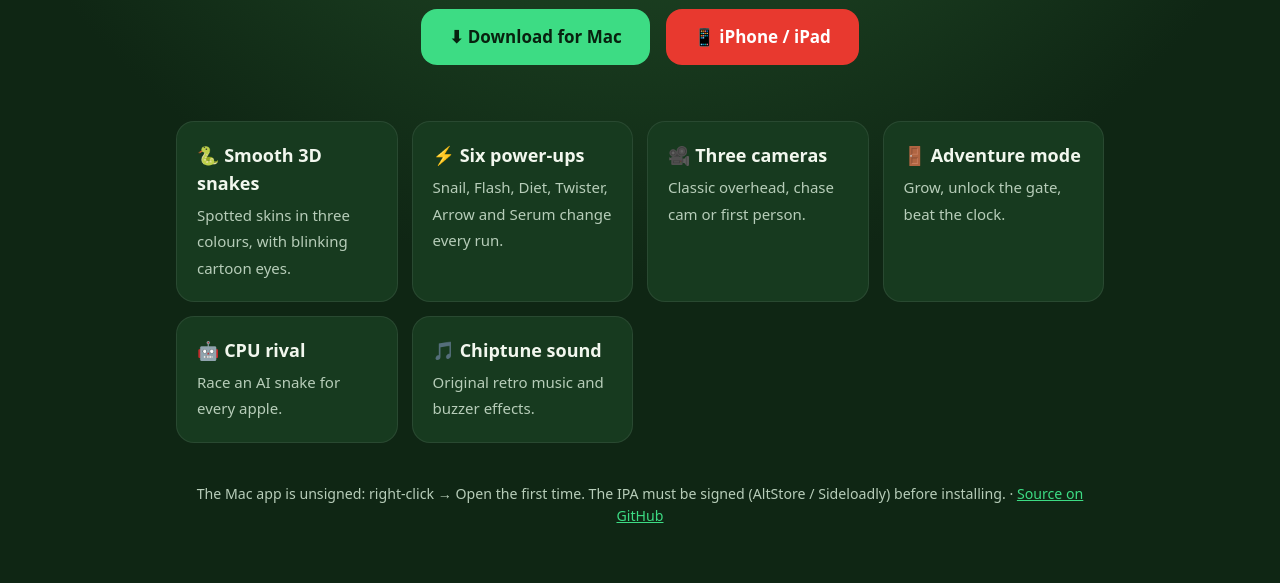
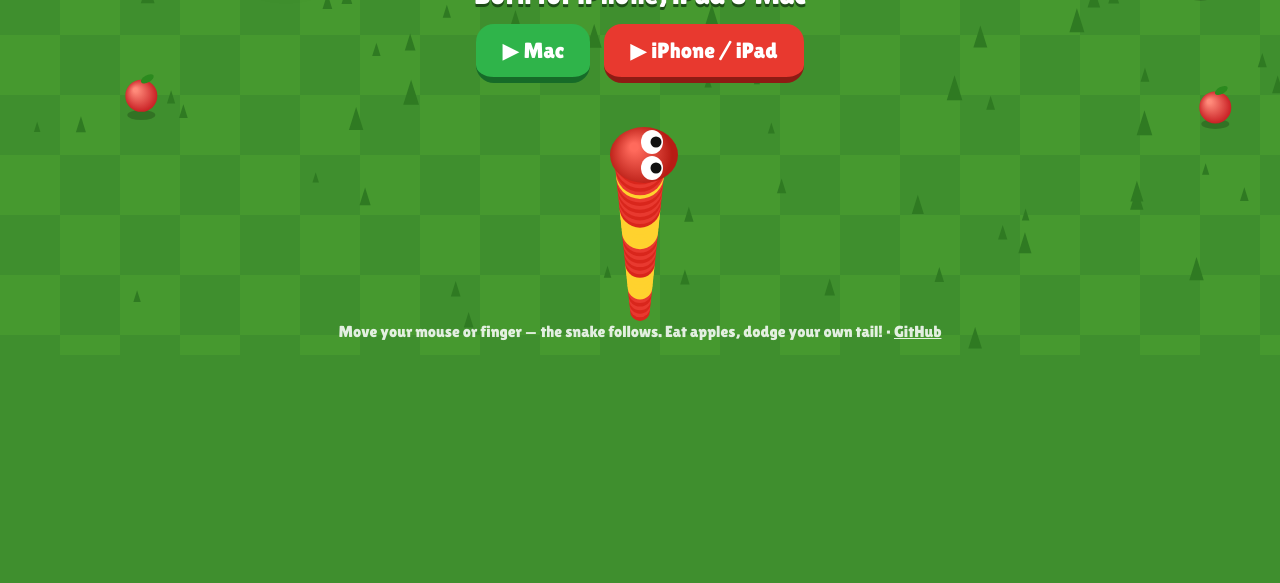
Before and after one commit to harkhowalia-1/Snakeroo3D, a plain HTML site: page docs/index.html in a window 1280 px wide. Shown: the part 445-1028 px from the top of the page. After the commit the page ends 800 px from the top, so only its background shows below. Drawn offline with Linux system fonts and the light colour scheme.

Commit message:
Playable game-style website

```diff
--- a/docs/index.html
+++ b/docs/index.html
@@ -1,13 +1,37 @@
 <!doctype html><html lang="en"><head><meta charset="utf-8"><meta name="viewport" content="width=device-width,initial-scale=1"><title>Snakeroo 3D</title><link rel="icon" href="icon.png">
-<style>:root{--bg:#0f2614;--card:#173a1f;--fg:#f2f7ee;--mut:#b7cdb9;--ac:#3ddc84;--red:#e8392f}*{box-sizing:border-box}body{margin:0;background:radial-gradient(circle at 50% 0,#2a5f31,var(--bg) 60%);color:var(--fg);font:17px/1.55 system-ui,sans-serif}
-.w{max-width:960px;margin:auto;padding:56px 16px;text-align:center}.hero img{width:180px;border-radius:40px;box-shadow:0 20px 60px #000a;animation:b 3s ease-in-out infinite}@keyframes b{50%{transform:translateY(-10px) rotate(-2deg)}}
-h1{font-size:clamp(40px,8vw,72px);margin:20px 0 0;background:linear-gradient(#ffe14d,#3ddc84);-webkit-background-clip:text;color:transparent}.tag{color:var(--mut);font-size:20px}
-.btn{display:inline-block;margin:8px;padding:15px 28px;border-radius:16px;background:var(--ac);color:#08210f;font-weight:800;text-decoration:none;transition:.2s}.btn.alt{background:var(--red);color:#fff}.btn:hover{transform:translateY(-3px)}
-.g{display:grid;grid-template-columns:repeat(auto-fit,minmax(220px,1fr));gap:14px;margin-top:48px;text-align:left}.c{background:var(--card);border:1px solid #ffffff14;border-radius:18px;padding:20px}.c b{display:block;font-size:18px;margin-bottom:4px}.c span{color:var(--mut);font-size:15px}
-small{display:block;color:var(--mut);margin-top:40px}a{color:var(--ac)}</style></head><body><div class="w">
-<div class="hero"><img src="icon.png" alt="Snakeroo 3D icon"><h1>Snakeroo 3D</h1><p class="tag">The classic snake game, reborn in cheerful 3D for Mac, iPhone and iPad.</p>
-<a class="btn" href="https://github.com/harkhowalia-1/Snakeroo3D/releases/latest/download/Snakeroo3D.dmg">⬇ Download for Mac</a><a class="btn alt" href="https://github.com/harkhowalia-1/Snakeroo3D/releases/latest/download/Snakeroo3D.ipa">📱 iPhone / iPad</a></div>
-<div class="g"><div class="c"><b>🐍 Smooth 3D snakes</b><span>Spotted skins in three colours, with blinking cartoon eyes.</span></div><div class="c"><b>⚡ Six power-ups</b><span>Snail, Flash, Diet, Twister, Arrow and Serum change every run.</span></div>
-<div class="c"><b>🎥 Three cameras</b><span>Classic overhead, chase cam or first person.</span></div><div class="c"><b>🚪 Adventure mode</b><span>Grow, unlock the gate, beat the clock.</span></div>
-<div class="c"><b>🤖 CPU rival</b><span>Race an AI snake for every apple.</span></div><div class="c"><b>🎵 Chiptune sound</b><span>Original retro music and buzzer effects.</span></div></div>
-<small>The Mac app is unsigned: right-click → Open the first time. The IPA must be signed (AltStore / Sideloadly) before installing. · <a href="https://github.com/harkhowalia-1/Snakeroo3D">Source on GitHub</a></small></div></body></html>
+<link href="https://fonts.googleapis.com/css2?family=Lilita+One&display=swap" rel="stylesheet">
+<style>:root{--fg:#fff}*{box-sizing:border-box;margin:0}html,body{height:100%;overflow:hidden;background:#3f8f2e;font-family:'Lilita One',system-ui,sans-serif;color:var(--fg);cursor:none}
+canvas{position:fixed;inset:0}.ui{position:fixed;inset:0;display:flex;flex-direction:column;align-items:center;justify-content:center;gap:14px;pointer-events:none;text-align:center;padding:16px}
+h1{font-size:clamp(48px,11vw,120px);letter-spacing:2px;color:#ffd22e;-webkit-text-stroke:4px #6b1d0f;text-shadow:0 8px 0 #6b1d0f,0 14px 30px #0006;transform:rotate(-3deg)}
+.sub{font-size:clamp(18px,3.5vw,28px);text-shadow:0 3px 0 #1d4d16}.row{display:flex;gap:14px;flex-wrap:wrap;justify-content:center;pointer-events:auto}
+a.b{cursor:pointer;font-size:22px;padding:14px 26px;border-radius:18px;text-decoration:none;color:#fff;background:#e8392f;border-bottom:6px solid #8e1b14;transition:transform .1s}a.b.g{background:#2fb44a;border-color:#166b28}a.b:active{transform:translateY(4px);border-bottom-width:2px}
+.hud{position:fixed;top:16px;left:50%;transform:translateX(-50%);font-size:26px;background:#0004;padding:6px 18px;border-radius:14px;text-shadow:0 2px 0 #0006}
+.hint{position:fixed;bottom:14px;width:100%;text-align:center;font-size:16px;opacity:.85}.hint a{color:#fff}</style></head><body>
+<canvas id="c"></canvas><div class="hud">🍎 <span id="s">0</span> · best <span id="h">0</span></div>
+<div class="ui"><h1>SNAKEROO 3D</h1><p class="sub">Born for iPhone, iPad &amp; Mac</p>
+<div class="row"><a class="b g" href="https://github.com/harkhowalia-1/Snakeroo3D/releases/latest/download/Snakeroo3D.dmg">▶ Mac</a><a class="b" href="https://github.com/harkhowalia-1/Snakeroo3D/releases/latest/download/Snakeroo3D.ipa">▶ iPhone / iPad</a></div></div>
+<p class="hint">Move your mouse or finger — the snake follows. Eat apples, dodge your own tail! · <a href="https://github.com/harkhowalia-1/Snakeroo3D">GitHub</a></p>
+<script>
+const c=document.getElementById('c'),x=c.getContext('2d');let W,H,D;function rs(){D=devicePixelRatio||1;W=innerWidth;H=innerHeight;c.width=W*D;c.height=H*D;x.setTransform(D,0,0,D,0,0)}rs();onresize=rs;
+let m={x:W/2,y:H*0.75},s=[],len=40,ap=[],sc=0,best=+(localStorage.sr||0),shake=0,parts=[],blink=0;document.getElementById('h').textContent=best;
+for(let i=0;i<len;i++)s.push({x:W/2,y:H*0.75+i*4});
+const mv=e=>{const t=e.touches?e.touches[0]:e;m.x=t.clientX;m.y=t.clientY};addEventListener('mousemove',mv);addEventListener('touchmove',mv,{passive:true});addEventListener('touchstart',mv,{passive:true});
+function apple(){ap.push({x:60+Math.random()*(W-120),y:80+Math.random()*(H-160),t:Math.random()*6})}for(let i=0;i<4;i++)apple();
+const tufts=[...Array(90)].map(()=>({x:Math.random(),y:Math.random(),r:6+Math.random()*10}));
+function grass(){x.fillStyle='#3f8f2e';x.fillRect(0,0,W,H);for(let i=0;i<W;i+=60)for(let j=0;j<H;j+=60)if((i/60+j/60)%2<1){x.fillStyle='#46992f';x.fillRect(i,j,60,60)}
+x.fillStyle='#2f7a22';for(const t of tufts){const a=t.x*W,b=t.y*H;x.beginPath();x.moveTo(a,b);x.lineTo(a+t.r/2,b-t.r*1.6);x.lineTo(a+t.r,b);x.fill()}}
+function loop(){requestAnimationFrame(loop);const h=s[0],dx=m.x-h.x,dy=m.y-h.y,d=Math.hypot(dx,dy),sp=Math.min(d*0.12,9);
+if(d>1){h.x+=dx/d*sp;h.y+=dy/d*sp}for(let i=1;i<s.length;i++){const a=s[i-1],b=s[i],ex=b.x-a.x,ey=b.y-a.y,l=Math.hypot(ex,ey)||1;b.x=a.x+ex/l*4;b.y=a.y+ey/l*4}
+for(let i=ap.length-1;i>=0;i--){const p=ap[i];if(Math.hypot(p.x-h.x,p.y-h.y)<30){ap.splice(i,1);apple();sc++;for(let k=0;k<6;k++)s.push({...s[s.length-1]});shake=8;
+for(let k=0;k<18;k++)parts.push({x:p.x,y:p.y,vx:(Math.random()-.5)*9,vy:(Math.random()-.5)*9,l:1});document.getElementById('s').textContent=sc;if(sc>best){best=sc;localStorage.sr=best;document.getElementById('h').textContent=best}}}
+if(sp>3)for(let i=30;i<s.length;i+=2)if(Math.hypot(s[i].x-h.x,s[i].y-h.y)<10){s.length=Math.max(40,i);sc=0;document.getElementById('s').textContent=0;shake=14;break}
+x.save();if(shake>0){x.translate((Math.random()-.5)*shake,(Math.random()-.5)*shake);shake*=.85}grass();
+for(const p of ap){p.t+=.05;const y=p.y+Math.sin(p.t)*4;x.fillStyle='#0003';x.beginPath();x.ellipse(p.x,p.y+18,14,5,0,0,7);x.fill();
+const g=x.createRadialGradient(p.x-6,y-6,2,p.x,y,18);g.addColorStop(0,'#ff8a7a');g.addColorStop(1,'#c4161c');x.fillStyle=g;x.beginPath();x.arc(p.x,y,16,0,7);x.fill();x.fillStyle='#2b8a1e';x.beginPath();x.ellipse(p.x+6,y-17,7,3.5,-.5,0,7);x.fill()}
+for(let i=s.length-1;i>=0;i--){const q=s[i],r=22*(1-i/s.length*.75)+4;x.fillStyle=i%14<6&&i>4?'#ffd22e':(i%2?'#d9261c':'#e8392f');x.beginPath();x.arc(q.x,q.y,r,0,7);x.fill()}
+const a=Math.atan2(dy,dx);x.translate(h.x,h.y);x.rotate(a);const hg=x.createRadialGradient(-6,-8,4,0,0,32);hg.addColorStop(0,'#ff6a5c');hg.addColorStop(1,'#b81c14');x.fillStyle=hg;x.beginPath();x.ellipse(4,0,34,28,0,0,7);x.fill();
+if(Math.random()<.004)blink=8;for(const e of[-13,13]){x.fillStyle='#fff';x.beginPath();x.ellipse(12,e,11,blink>0?2:12,0,0,7);x.fill();if(!blink){x.fillStyle='#111';x.beginPath();x.arc(16,e,5.5,0,7);x.fill()}}blink=Math.max(0,blink-1);
+if(Date.now()%1400<220){x.strokeStyle='#ff2a5a';x.lineWidth=3;x.beginPath();x.moveTo(36,0);x.lineTo(52,0);x.lineTo(58,-5);x.moveTo(52,0);x.lineTo(58,5);x.stroke()}x.restore();
+for(let i=parts.length-1;i>=0;i--){const p=parts[i];p.x+=p.vx;p.y+=p.vy;p.l-=.03;if(p.l<=0){parts.splice(i,1);continue}x.fillStyle='rgba(255,210,46,'+p.l+')';x.beginPath();x.arc(p.x,p.y,4*p.l+1,0,7);x.fill()}}
+loop();
+</script></body></html>
```
